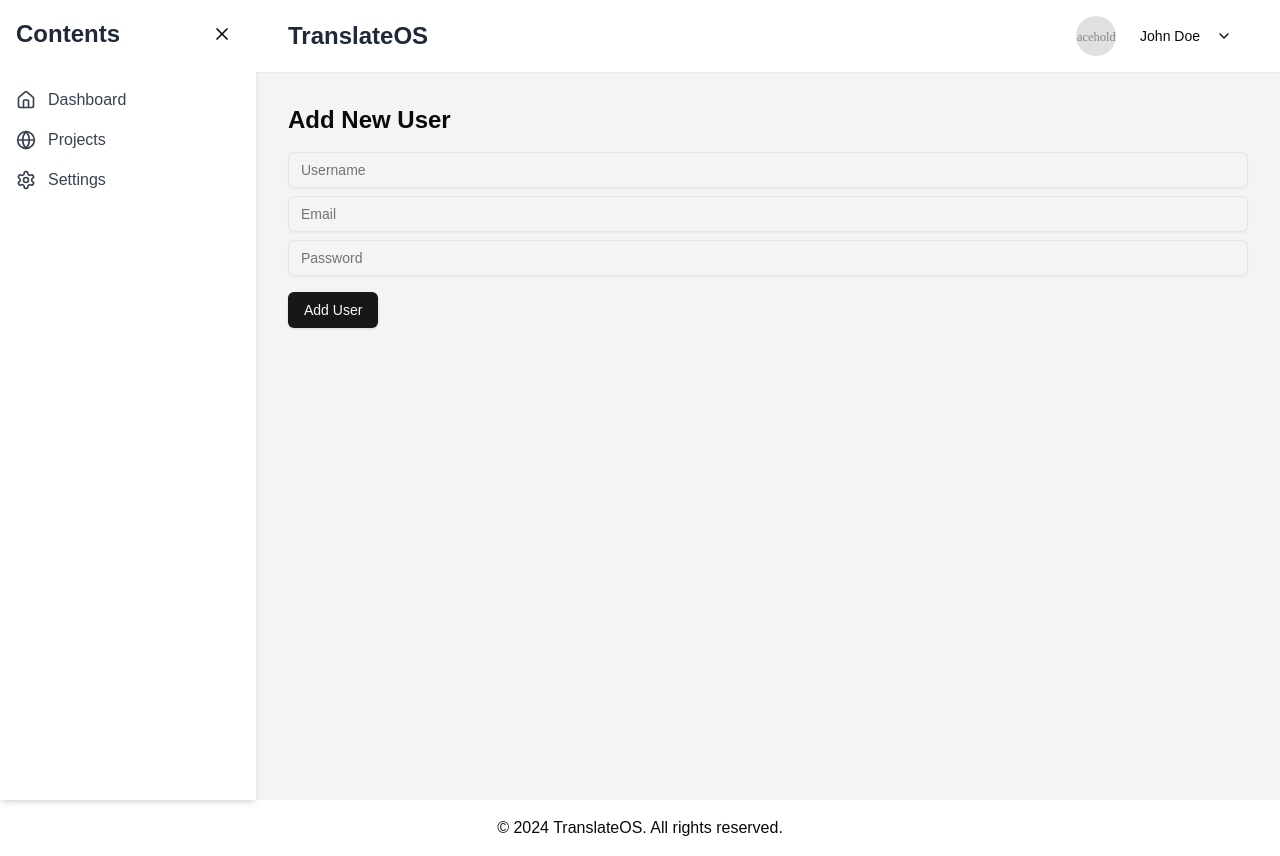
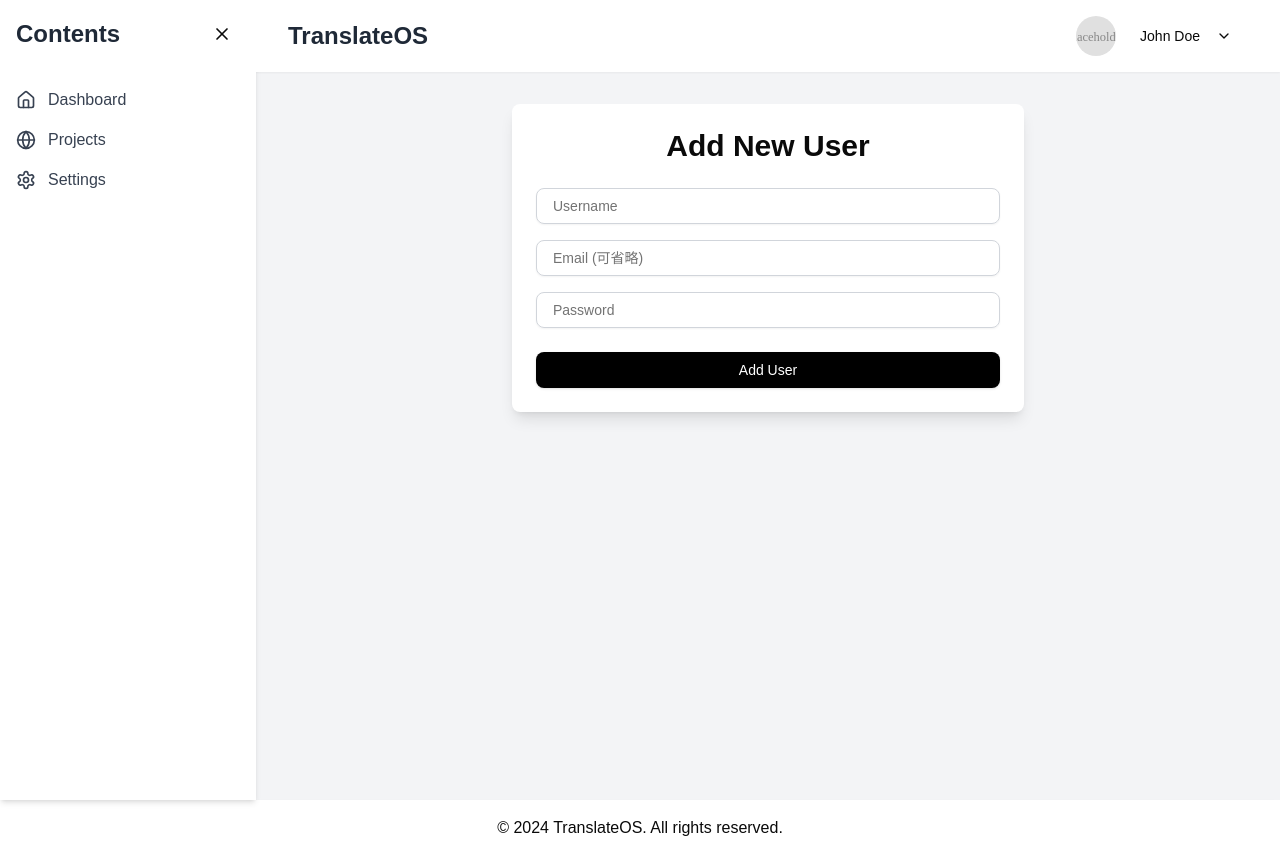
Before and after one commit to livio9/HappyTrans_Frontend, a Next.js app: page /add-user in a window 1280 px wide. Built offline with nearby package versions, Linux system fonts and the light colour scheme.

Commit message:
<pref>: 优化add-user界面设计，增加email的可省略提示

```diff
--- a/src/app/add-user/page.tsx
+++ b/src/app/add-user/page.tsx
@@ -62,45 +62,60 @@ const AddUserPage: React.FC = () => {
   };
 
   return (
-    <div>
-      <h2 className="text-2xl font-bold mb-4">Add New User</h2>
+    <div className="max-w-lg mx-auto p-6 bg-white rounded-lg shadow-lg">
+      <h2 className="text-3xl font-semibold text-center mb-6">Add New User</h2>
 
       {/* 用户输入表单 */}
-      <div className="mb-4">
+      <div className="space-y-4">
+        <div>
           <Input
             name="username"
             type="text"
             placeholder="Username"
             value={newUser.username}
             onChange={handleInputChange}
-          className="mb-2"
+            className="w-full px-4 py-2 border border-gray-300 rounded-lg focus:outline-none focus:ring-2 focus:ring-blue-500"
           />
+        </div>
+        <div>
           <Input
             name="email"
             type="email"
-          placeholder="Email"
+            placeholder="Email (可省略)"
             value={newUser.email}
             onChange={handleInputChange}
-          className="mb-2"
+            className="w-full px-4 py-2 border border-gray-300 rounded-lg focus:outline-none focus:ring-2 focus:ring-blue-500"
           />
+        </div>
+        <div>
           <Input
             name="password"
             type="password"
             placeholder="Password"
             value={newUser.password}
             onChange={handleInputChange}
-          className="mb-2"
+            className="w-full px-4 py-2 border border-gray-300 rounded-lg focus:outline-none focus:ring-2 focus:ring-blue-500"
           />
+        </div>
       </div>
 
       {/* 错误信息 */}
-      {error && <p className="text-red-500">{error}</p>}
+      {error && <p className="text-red-500 text-center mt-4">{error}</p>}
 
       {/* 加载状态 */}
       {loading ? (
+        <div className="text-center mt-4">
           <p>Loading...</p>
+        </div>
       ) : (
-        <Button onClick={addUser}>Add User</Button>
+        <div className="text-center mt-6">
+          <Button
+            onClick={addUser}
+            className="w-full py-2 bg-black text-white rounded-lg hover:bg-gray-800 focus:outline-none focus:ring-2 focus:ring-black"
+          >
+            Add User
+          </Button>
+        </div>
       )}
     </div>
   );
```
Lines whose indentation alone changed are shown as unchanged.
